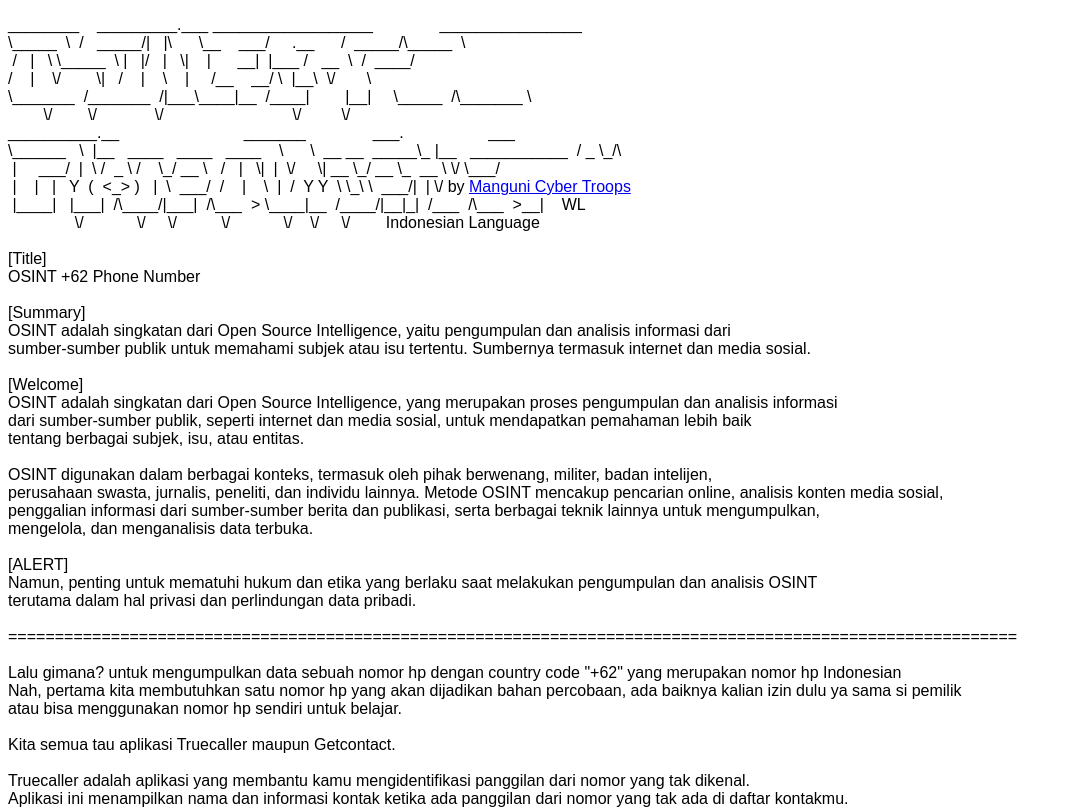
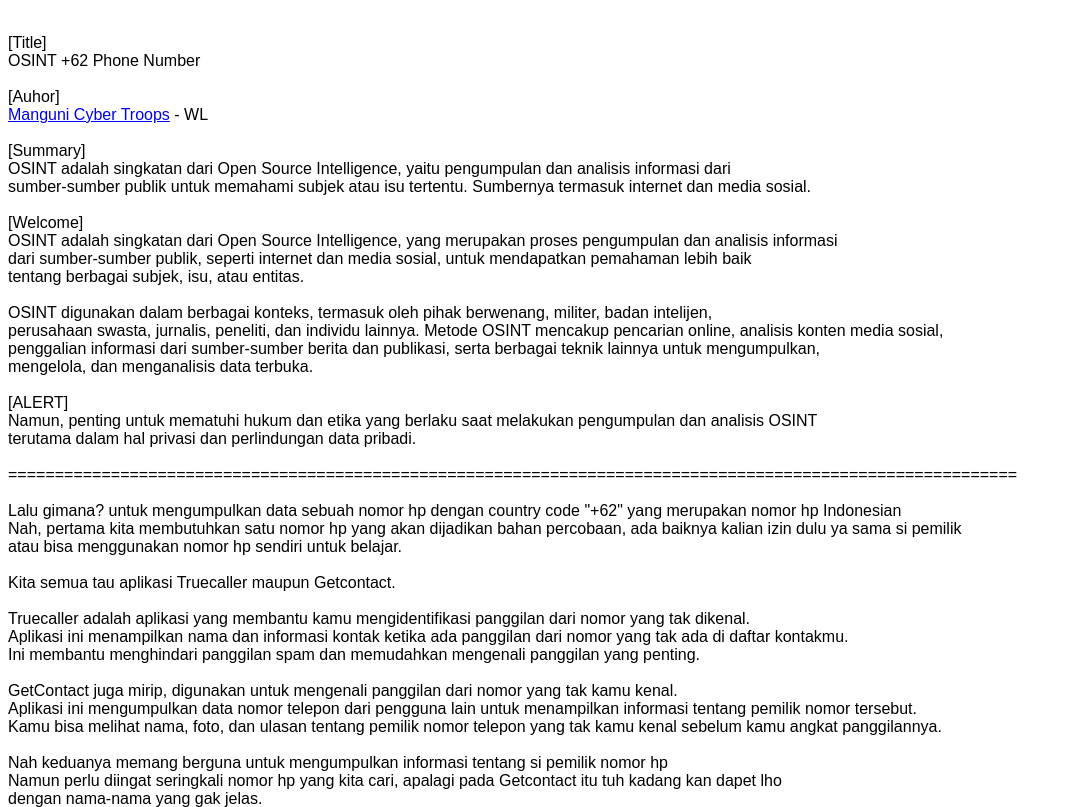
Before and after one commit to williamlaurent/williamlaurent.github.io, a plain HTML site: page osint62.html in a window 1280 px wide. Shown: the top 807 px of the page, without its empty margins (0-1072 px from the left). Drawn offline with Linux system fonts and the light colour scheme.

Commit message:
Update osint62.html

```diff
--- a/osint62.html
+++ b/osint62.html
@@ -74,21 +74,11 @@
     </style>
 </head>
 <pre id="title">
-________    _________.___ __________________               ________________
-\_____  \  /   _____/|   |\      \__    ___/     .__      /  _____/\_____  \
- /   |   \ \_____  \ |   |/   |   \|    |      __|  |___ /   __  \  /  ____/
-/    |    \/        \|   /    |    \    |     /__    __/ \  |__\  \/       \
-\_______  /_______  /|___\____|__  /____|        |__|     \_____  /\_______ \
-        \/        \/             \/                             \/         \/
-__________.__                            _______               ___.                   ___
-\______   \  |__   ____   ____   ____    \      \  __ __  _____\_ |__   ___________  / _ \_/\
- |     ___/  |  \ /  _ \ /    \_/ __ \   /   |   \|  |  \/     \| __ \_/ __ \_  __ \ \/ \___/
- |    |   |   Y  (  <_> )   |  \  ___/  /    |    \  |  /  Y Y  \ \_\ \  ___/|  | \/ by <a href="https://mangunicybertroops.com/">Manguni Cyber Troops</a>
- |____|   |___|  /\____/|___|  /\___  > \____|__  /____/|__|_|  /___  /\___  >__|    WL
-               \/            \/     \/          \/            \/    \/     \/        Indonesian Language
-
 [Title]
 OSINT +62 Phone Number
+
+[Auhor]
+<a href="https://mangunicybertroops.com/">Manguni Cyber Troops</a> - WL
 
 [Summary]
 OSINT adalah singkatan dari Open Source Intelligence, yaitu pengumpulan dan analisis informasi dari
```
